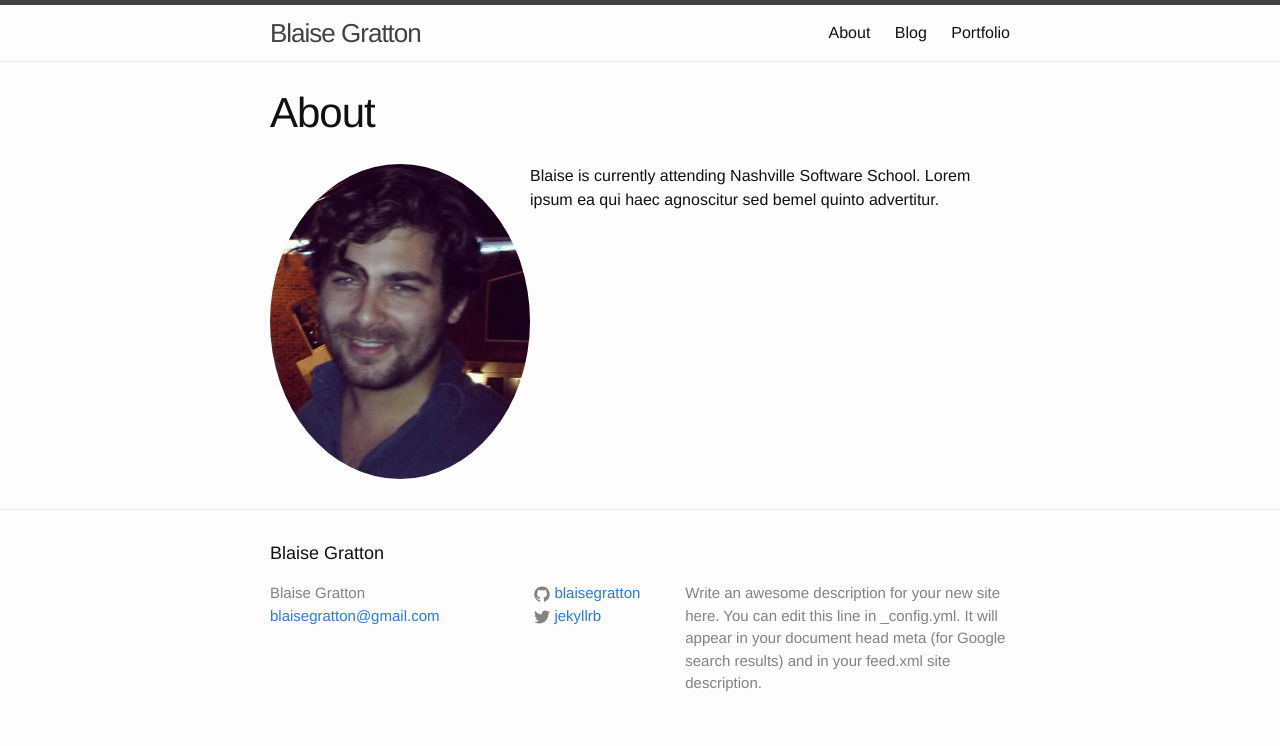
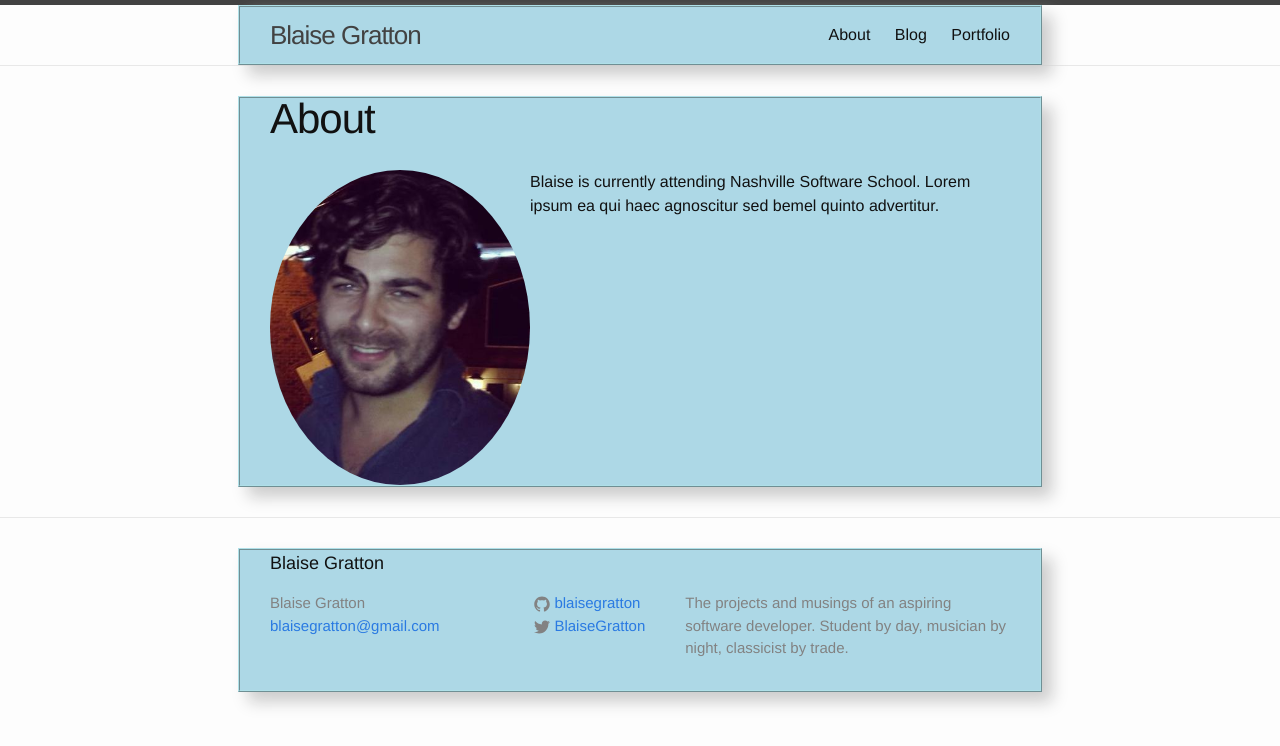
Before and after one commit to BlaiseGratton/blaisegratton.github.io, a Jekyll site: the page built from about.md, in a window 1280 px wide. Shown: the top 746 px of the page. Built offline with Jekyll 4.4.1, drawn with Linux system fonts in a browser that asks for light colours.

```diff
--- a/_config.yml
+++ b/_config.yml
@@ -2,12 +2,10 @@
 title: Blaise Gratton
 email: blaisegratton@gmail.com
 description: > # this means to ignore newlines until "baseurl:"
-  Write an awesome description for your new site here. You can edit this
-  line in _config.yml. It will appear in your document head meta (for
-  Google search results) and in your feed.xml site description.
+  The projects and musings of an aspiring software developer. Student by day, musician by night, classicist by trade.
 baseurl: "" # the subpath of your site, e.g. /blog/
 url: "http://yourdomain.com" # the base hostname & protocol for your site
-twitter_username: jekyllrb
+twitter_username: BlaiseGratton
 github_username:  blaisegratton
 
 # Build settings
--- a/_sass/_base.scss
+++ b/_sass/_base.scss
@@ -162,6 +162,13 @@ pre {
     padding-left: $spacing-unit;
     @extend %clearfix;
 
+    background-color: lightblue;				/***********************user added*******/
+    box-shadow: 10px 10px 15px 0px #ccc;
+    border-style: ridge;
+    border-width: 2px;
+    border-color: #afe0e8;
+
+
     @include media-query($on-laptop) {
         max-width: -webkit-calc(800px - (#{$spacing-unit}));
         max-width:         calc(800px - (#{$spacing-unit}));
--- a/_sass/_layout.scss
+++ b/_sass/_layout.scss
@@ -34,11 +34,19 @@
     .page-link {
         color: $text-color;
         line-height: $base-line-height;
+	text-decoration: none;
+	 -webkit-transition: all 1s ease .2s;		    /*		  user added	      */
+	    transition: all .5s ease .5s;
+
 
         // Gaps between nav items, but not on the first one
         &:not(:first-child) {
             margin-left: 20px;
         }
+    }
+
+    .page-link:hover {
+	color: #bbaabb;
     }
 
     @include media-query($on-palm) {
@@ -82,8 +90,9 @@
         .page-link {
             display: block;
             padding: 5px 10px;
-        }
-    }
+	  }
+     }
+
 }
 
 
```
Also changed, not shown: _posts/2014-10-14-welcome-to-jekyll.markdown (deleted, +0 -25 lines).
